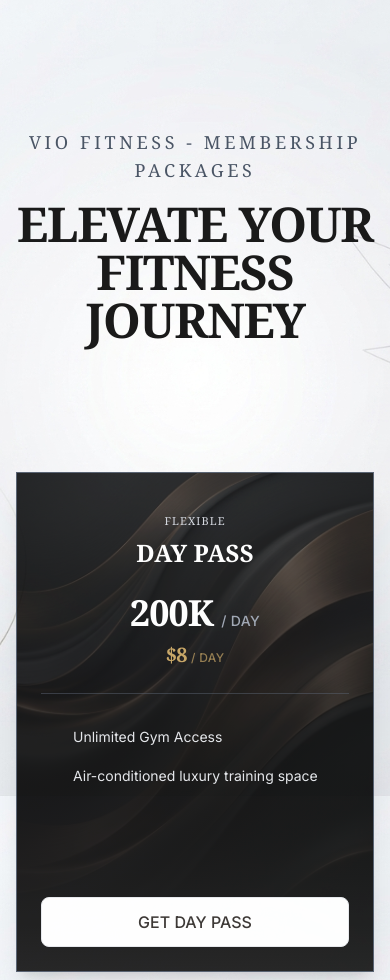
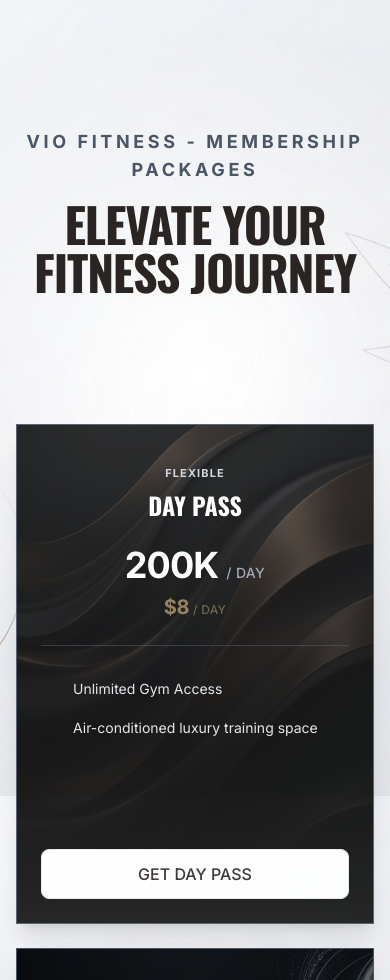
Before and after one commit to v1etmanh/vio_landingPage, a React (Vite) app: page / in a window 390 px wide. Shown: the part 11020-12000 px from the top of the page. Built offline with nearby package versions, Linux system fonts and the light colour scheme; some icons are missing.

Commit message:
Sync Pricing, Knowledge, and StudioInMotion to global CSS variables

```diff
--- a/src/components/Home/Knowledge/index.tsx
+++ b/src/components/Home/Knowledge/index.tsx
@@ -33,10 +33,10 @@
       <div className='w-full max-w-[1600px] mx-auto px-4 lg:px-8'>
         <div className='flex flex-col md:flex-row justify-between items-end mb-16'>
           <div className='max-w-2xl'>
-            <p className='text-[#C5A059] text-lg tracking-widest uppercase mb-4 font-semibold'>
+            <p className='text-[var(--color-primary)] text-lg tracking-widest uppercase mb-4 font-semibold'>
               Expertise
             </p>
-            <h2 className='text-5xl md:text-6xl font-bold text-[#1a1a1a] tracking-tight'>
+            <h2 className='text-5xl md:text-6xl font-bold text-[var(--color-darkmode)] tracking-tight'>
               Learn from the pros.
             </h2>
           </div>
@@ -69,14 +69,14 @@
                       className='absolute inset-0 flex items-center justify-center cursor-pointer'
                       onClick={() => setPlayingIndex(index)}
                     >
-                      <div className='w-24 h-24 bg-[#C5A059]/90 backdrop-blur-sm text-white rounded-full flex items-center justify-center transform group-hover:scale-110 transition-transform duration-300 shadow-2xl'>
+                      <div className='w-24 h-24 bg-[var(--color-primary)]/90 backdrop-blur-sm text-white rounded-full flex items-center justify-center transform group-hover:scale-110 transition-transform duration-300 shadow-2xl'>
                         <Icon icon='tabler:player-play-filled' className='text-5xl ml-2' />
                       </div>
                     </div>
                   </>
                 )}
               </div>
-              <h3 className='text-xl lg:text-3xl font-bold mb-3 md:mb-4 text-[#1a1a1a] group-hover:text-[#C5A059] transition-colors cursor-pointer' onClick={() => setPlayingIndex(index)}>
+              <h3 className='text-xl lg:text-3xl font-bold mb-3 md:mb-4 text-[var(--color-darkmode)] group-hover:text-[var(--color-primary)] transition-colors cursor-pointer' onClick={() => setPlayingIndex(index)}>
                 {video.title}
               </h3>
               <p className='text-gray-700 text-base md:text-lg leading-relaxed'>{video.description}</p>
--- a/src/components/Home/Pricing/index.tsx
+++ b/src/components/Home/Pricing/index.tsx
@@ -84,21 +84,21 @@
 
   const getCardStyle = (index) => {
     // Center card (Index 2)
-    if (index === 2) return 'border-[2px] border-[#C5A059] shadow-[0_0_40px_rgba(197,160,89,0.4)] xl:scale-[1.15] z-30 xl:-translate-y-8 bg-[#1a1a1a] min-h-[580px]'
+    if (index === 2) return 'border-[2px] border-[var(--color-primary)] shadow-[0_0_40px_rgba(140,120,83,0.4)] xl:scale-[1.15] z-30 xl:-translate-y-8 bg-[var(--color-darkmode)] min-h-[580px]'
     // Inner neighbors (Index 1 & 3)
-    if (index === 1 || index === 3) return 'border border-gray-600 shadow-2xl z-20 xl:scale-100 xl:translate-y-6 bg-[#151515] min-h-[540px]'
+    if (index === 1 || index === 3) return 'border border-gray-600 shadow-2xl z-20 xl:scale-100 xl:translate-y-6 bg-[var(--color-deep-slate)] min-h-[540px]'
     // Outer neighbors (Index 0 & 4)
-    return 'border border-gray-600 shadow-xl z-10 xl:scale-95 xl:translate-y-16 opacity-90 hover:opacity-100 bg-[#111] min-h-[500px]'
+    return 'border border-gray-600 shadow-xl z-10 xl:scale-95 xl:translate-y-16 opacity-90 hover:opacity-100 bg-black/90 min-h-[500px]'
   }
 
   return (
     <section id='Pricing' className='py-32 bg-transparent relative z-10'>
       <div className='w-full max-w-[1700px] mx-auto px-4 lg:px-8'>
         <div className='text-center max-w-4xl mx-auto mb-32'>
-          <p className='text-gray-600 text-lg tracking-[0.2em] uppercase mb-4 font-medium' style={{ fontFamily: 'Georgia, serif' }}>
+          <p className='text-gray-600 text-lg tracking-[0.2em] uppercase mb-4 font-bold font-sans'>
             VIO FITNESS - MEMBERSHIP PACKAGES
           </p>
-          <h2 className='text-5xl md:text-6xl font-bold mb-6 text-[#1a1a1a] tracking-tight' style={{ fontFamily: 'Georgia, serif' }}>
+          <h2 className='text-5xl md:text-6xl font-black mb-6 text-[var(--color-darkmode)] tracking-tight'>
             ELEVATE YOUR FITNESS JOURNEY
           </h2>
         </div>
@@ -120,36 +120,36 @@
               {/* Content Layer */}
               <div className='relative z-10 p-6 xl:p-8 flex flex-col h-full'>
                 {plan.isPopular && (
-                  <div className='absolute -top-1 left-1/2 -translate-x-1/2 bg-[#2a2a2a] border border-[#C5A059] text-[#C5A059] px-6 py-2 rounded-b-md text-xs font-bold uppercase tracking-widest whitespace-nowrap shadow-lg'>
+                  <div className='absolute -top-1 left-1/2 -translate-x-1/2 bg-[var(--color-darkmode)] border border-[var(--color-primary)] text-[var(--color-primary)] px-6 py-2 rounded-b-md text-xs font-bold uppercase tracking-widest whitespace-nowrap shadow-lg'>
                     Most Popular
                   </div>
                 )}
 
                 <div className={`text-center ${plan.isPopular ? 'mt-8' : 'mt-4'} mb-8 pb-6 border-b border-gray-600/50`}>
-                  <p className='text-gray-300 tracking-widest text-[11px] mb-2 uppercase' style={{ fontFamily: 'Georgia, serif' }}>{plan.prefix}</p>
-                  <h3 className='text-2xl lg:text-3xl font-bold text-white mb-6' style={{ fontFamily: 'Georgia, serif' }}>{plan.name}</h3>
+                  <p className='text-gray-300 tracking-widest text-[11px] mb-2 uppercase font-sans font-bold'>{plan.prefix}</p>
+                  <h3 className='text-2xl lg:text-3xl font-bold text-white mb-6'>{plan.name}</h3>
                   <div className='flex items-baseline justify-center text-white'>
-                    <span className='text-4xl lg:text-5xl font-bold tracking-tight' style={{ fontFamily: 'Georgia, serif' }}>{plan.priceVND}</span>
-                    <span className='text-gray-400 ml-2 text-sm font-medium tracking-wide'>{plan.period}</span>
+                    <span className='text-4xl lg:text-5xl font-black tracking-tight'>{plan.priceVND}</span>
+                    <span className='text-gray-400 ml-2 text-sm font-medium tracking-wide font-sans'>{plan.period}</span>
                   </div>
-                  <div className='flex items-baseline justify-center text-[#C5A059] mt-2'>
-                    <span className='text-xl lg:text-2xl font-bold tracking-tight' style={{ fontFamily: 'Georgia, serif' }}>{plan.priceUSD}</span>
-                    <span className='text-[#C5A059]/70 ml-1 text-xs font-medium tracking-wide'>{plan.period}</span>
+                  <div className='flex items-baseline justify-center text-[var(--color-primary)] mt-2'>
+                    <span className='text-xl lg:text-2xl font-bold tracking-tight'>{plan.priceUSD}</span>
+                    <span className='text-[var(--color-primary)]/70 ml-1 text-xs font-medium tracking-wide font-sans'>{plan.period}</span>
                   </div>
                 </div>
 
                 <ul className='space-y-4 mb-8 flex-grow'>
                   {plan.features.map((feature, idx) => (
                     <li key={idx} className='flex items-start text-gray-200 text-sm xl:text-[15px]'>
-                      <Icon icon='tabler:check' className='text-[#C5A059] text-xl mr-3 flex-shrink-0 mt-0.5' />
-                      <span className="leading-relaxed">{feature}</span>
+                      <Icon icon='tabler:check' className='text-[var(--color-primary)] text-xl mr-3 flex-shrink-0 mt-0.5' />
+                      <span className="leading-relaxed font-sans">{feature}</span>
                     </li>
                   ))}
                 </ul>
 
                 <Button
                   variant={plan.isPopular ? 'outline' : 'secondary'}
-                  className={`w-full mt-auto ${plan.isPopular ? 'border-[#C5A059] text-[#C5A059] hover:bg-[#C5A059] hover:text-black shadow-[0_0_15px_rgba(197,160,89,0.2)]' : ''}`}
+                  className={`w-full mt-auto ${plan.isPopular ? 'border-[var(--color-primary)] text-[var(--color-primary)] hover:bg-[var(--color-primary)] hover:text-white shadow-[0_0_15px_rgba(140,120,83,0.2)]' : ''}`}
                 >
                   {plan.btnText}
                 </Button>
@@ -159,10 +159,10 @@
         </div>
 
         <div className='text-center mt-12 bg-white/80 backdrop-blur-sm p-6 rounded-none max-w-xl mx-auto shadow-lg border border-gray-200'>
-          <h4 className='text-[#1a1a1a] font-bold text-lg mb-2'>Payment Methods Accepted</h4>
+          <h4 className='text-[var(--color-darkmode)] font-bold text-lg mb-2'>Payment Methods Accepted</h4>
           <div className='flex justify-center items-center gap-3 text-gray-700'>
-            <Icon icon='ph:credit-card-duotone' className='text-3xl text-[#C5A059]' />
-            <span className='font-medium'>Thanh toán bằng Thẻ Tín Dụng (Credit Card)</span>
+            <Icon icon='ph:credit-card-duotone' className='text-3xl text-[var(--color-primary)]' />
+            <span className='font-medium font-sans'>Thanh toán bằng Thẻ Tín Dụng (Credit Card)</span>
           </div>
         </div>
       </div>
```
Also changed, not shown: src/components/Home/StudioInMotion/index.tsx (+8 -8 lines).
